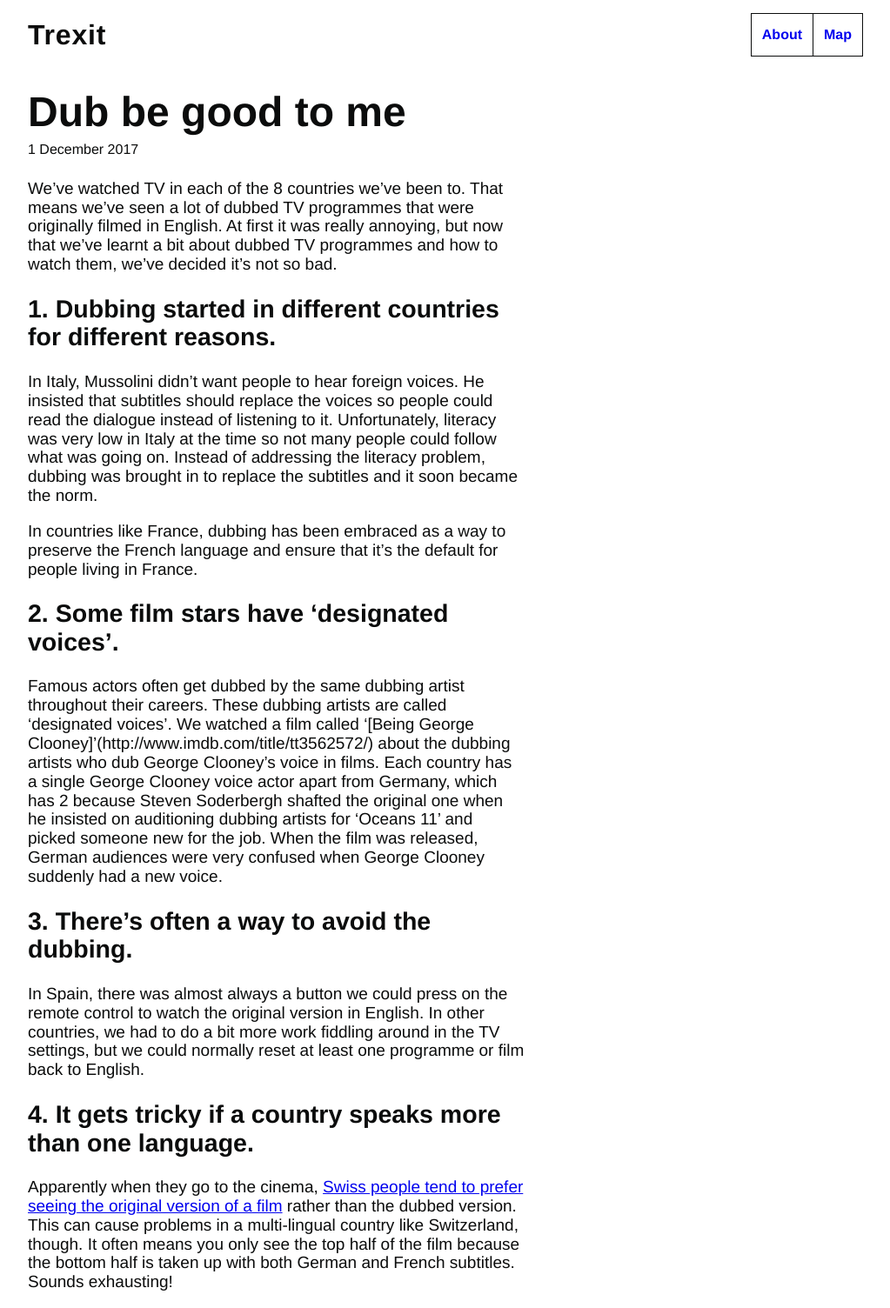
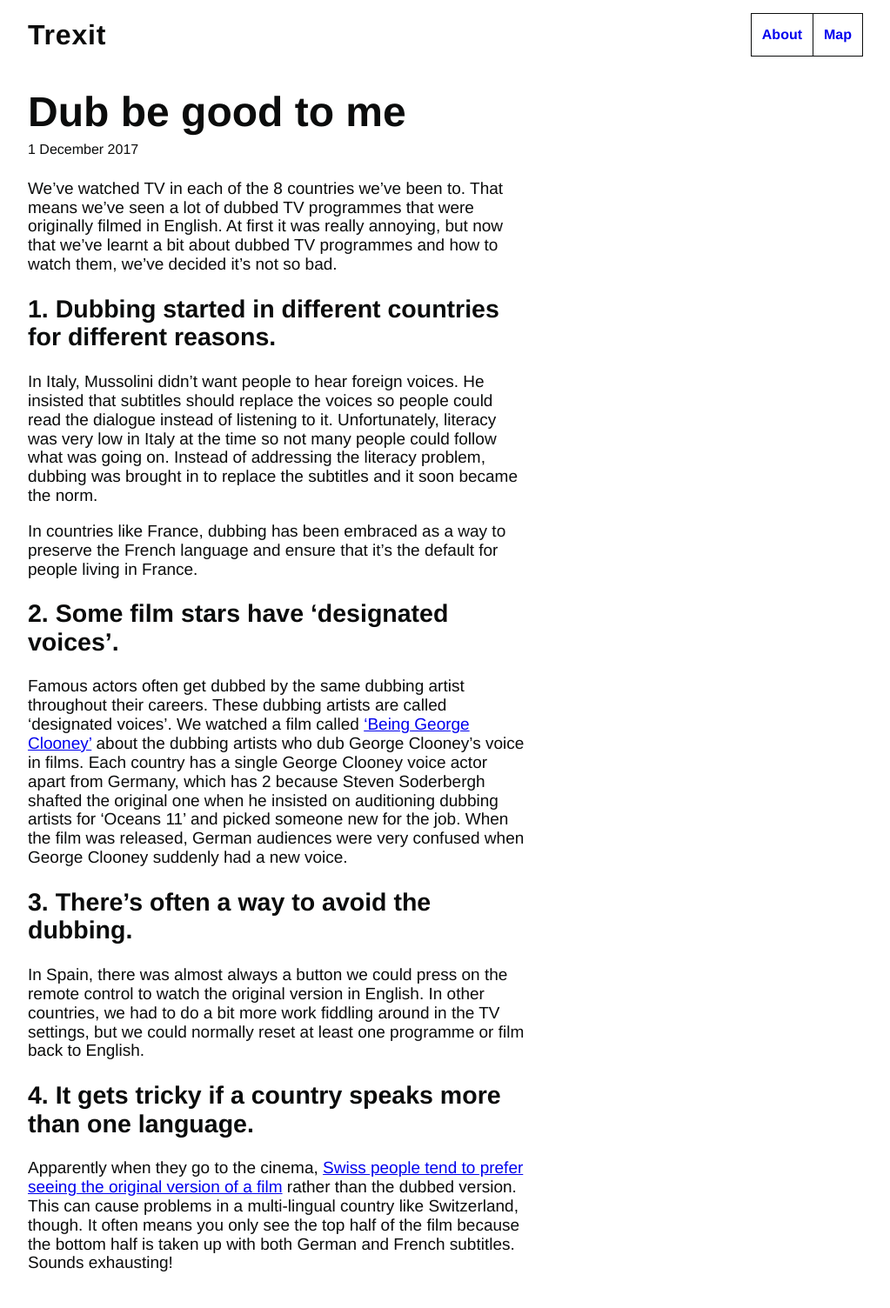
Before and after one commit to tombye/trexit, a Jekyll site: the page built from _posts/2017-12-01-dub-be-good.markdown, in a window 1280 px wide. Shown: the whole page at 87% size, without its empty margins (128-1151 px from the left). Built offline with Jekyll 4.4.1, drawn with Linux system fonts in a browser that asks for light colours; after the commit the page ends 1482 px from its top, so only the background shows below that.

Commit message:
Update 2017-12-01-dub-be-good.markdown

```diff
--- a/_posts/2017-12-01-dub-be-good.markdown
+++ b/_posts/2017-12-01-dub-be-good.markdown
@@ -15,7 +15,7 @@ In countries like France, dubbing has been embraced as a way to preserve the Fre
 
 ## 2. Some film stars have ‘designated voices’.
 
-Famous actors often get dubbed by the same dubbing artist throughout their careers. These dubbing artists are called ‘designated voices’. We watched a film called '[Being George Clooney]'(http://www.imdb.com/title/tt3562572/) about the dubbing artists who dub George Clooney’s voice in films. Each country has a single George Clooney voice actor apart from Germany, which has 2 because Steven Soderbergh shafted the original one when he insisted on auditioning dubbing artists for ‘Oceans 11’ and picked someone new for the job. When the film was released, German audiences were very confused when George Clooney suddenly had a new voice.
+Famous actors often get dubbed by the same dubbing artist throughout their careers. These dubbing artists are called ‘designated voices’. We watched a film called ['Being George Clooney'](http://www.imdb.com/title/tt3562572/) about the dubbing artists who dub George Clooney’s voice in films. Each country has a single George Clooney voice actor apart from Germany, which has 2 because Steven Soderbergh shafted the original one when he insisted on auditioning dubbing artists for ‘Oceans 11’ and picked someone new for the job. When the film was released, German audiences were very confused when George Clooney suddenly had a new voice.
 
 ## 3. There’s often a way to avoid the dubbing.
 
```
